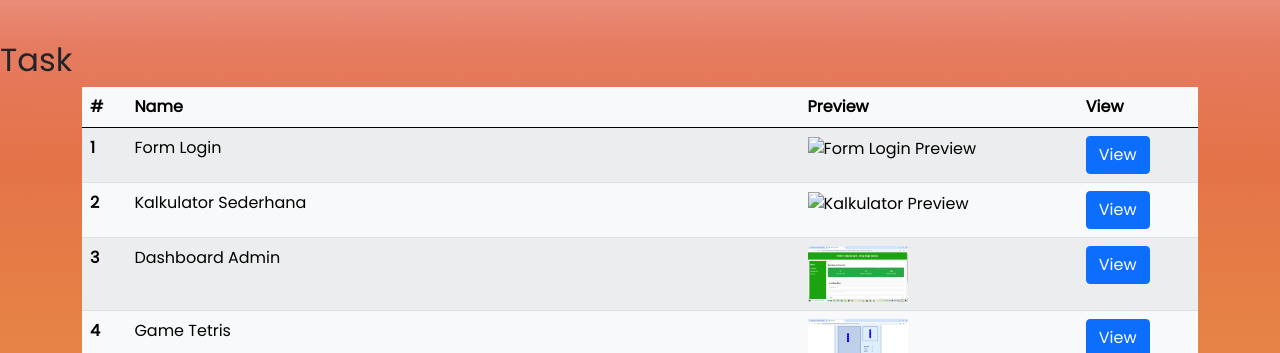
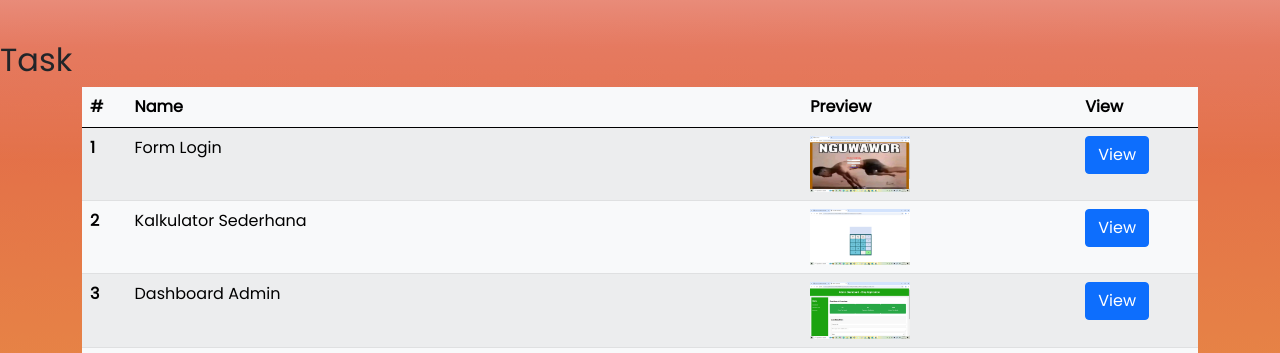
Before and after one commit to LeroySurya21/Leroy-Profile, a plain HTML site: page index.html in a window 1280 px wide. Shown: the part 1640-1993 px from the top of the page. Drawn offline with nearby package versions, Linux system fonts and the light colour scheme; a web font is replaced by a local one.

Commit message:
index.html

```diff
--- a/index.html
+++ b/index.html
@@ -391,13 +391,13 @@
                 <tr>
                     <th scope="row">1</th>
                     <td>Form Login</td>
-                    <td><img src="assets/img/form-login-preview.png" alt="Form Login Preview" style="width: 100px; height: auto;"></td>
+                    <td><img src="assets/img/Form Login.png" alt="Form Login Preview" style="width: 100px; height: auto;"></td>
                     <td><a class="btn btn-primary mx-info" href="assets/form login Leroy Surya Ramiro/Leroy.html">View</a></td>
                 </tr>
                 <tr>
                     <th scope="row">2</th>
                     <td>Kalkulator Sederhana</td>
-                    <td><img src="assets/img/Form Login.pngpng" alt="Kalkulator Preview" style="width: 100px; height: auto;"></td>
+                    <td><img src="assets/img/kalkualtor.png" alt="Kalkulator Preview" style="width: 100px; height: auto;"></td>
                     <td><a class="btn btn-primary mx-info" href="assets/kalkulator sederhana/index.html" role="button">View</a></td>
                 </tr>
                 <tr>
```
